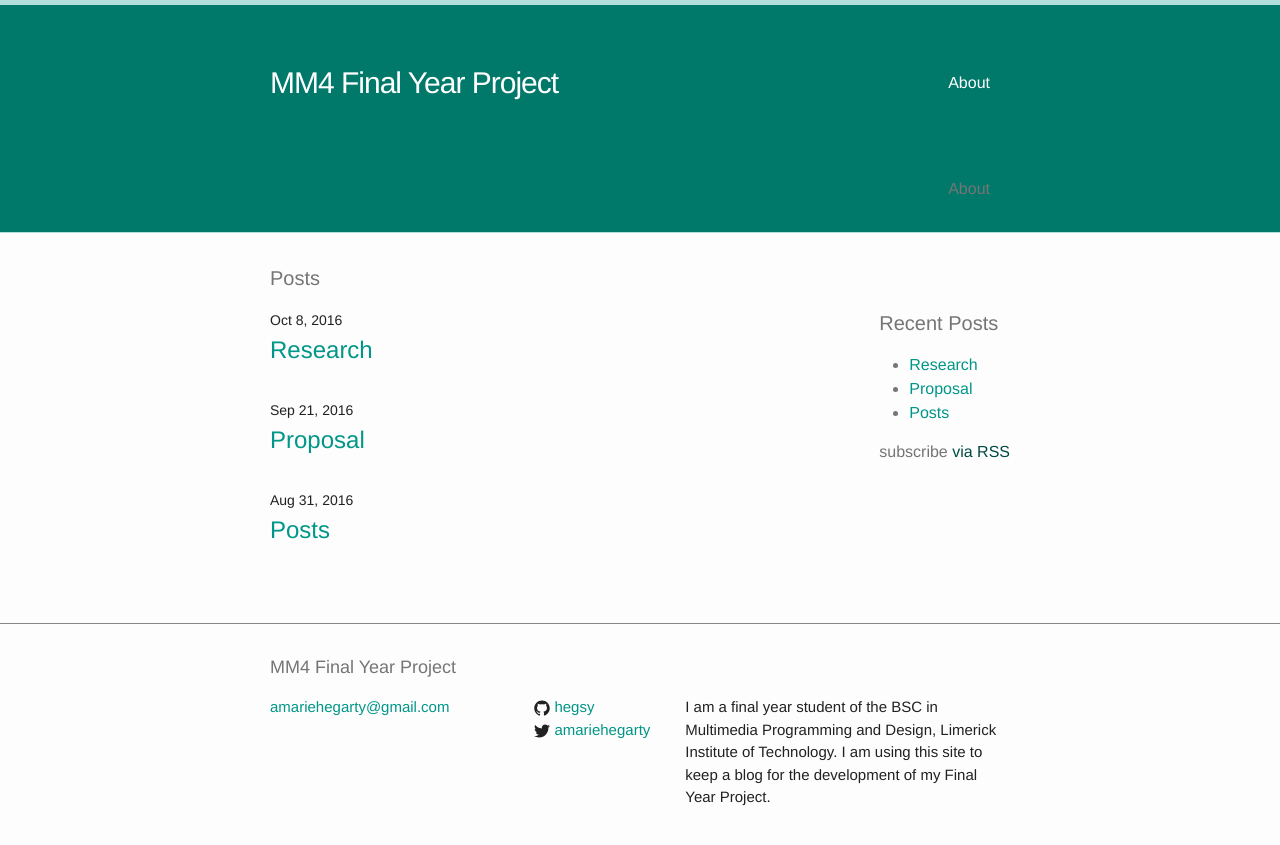
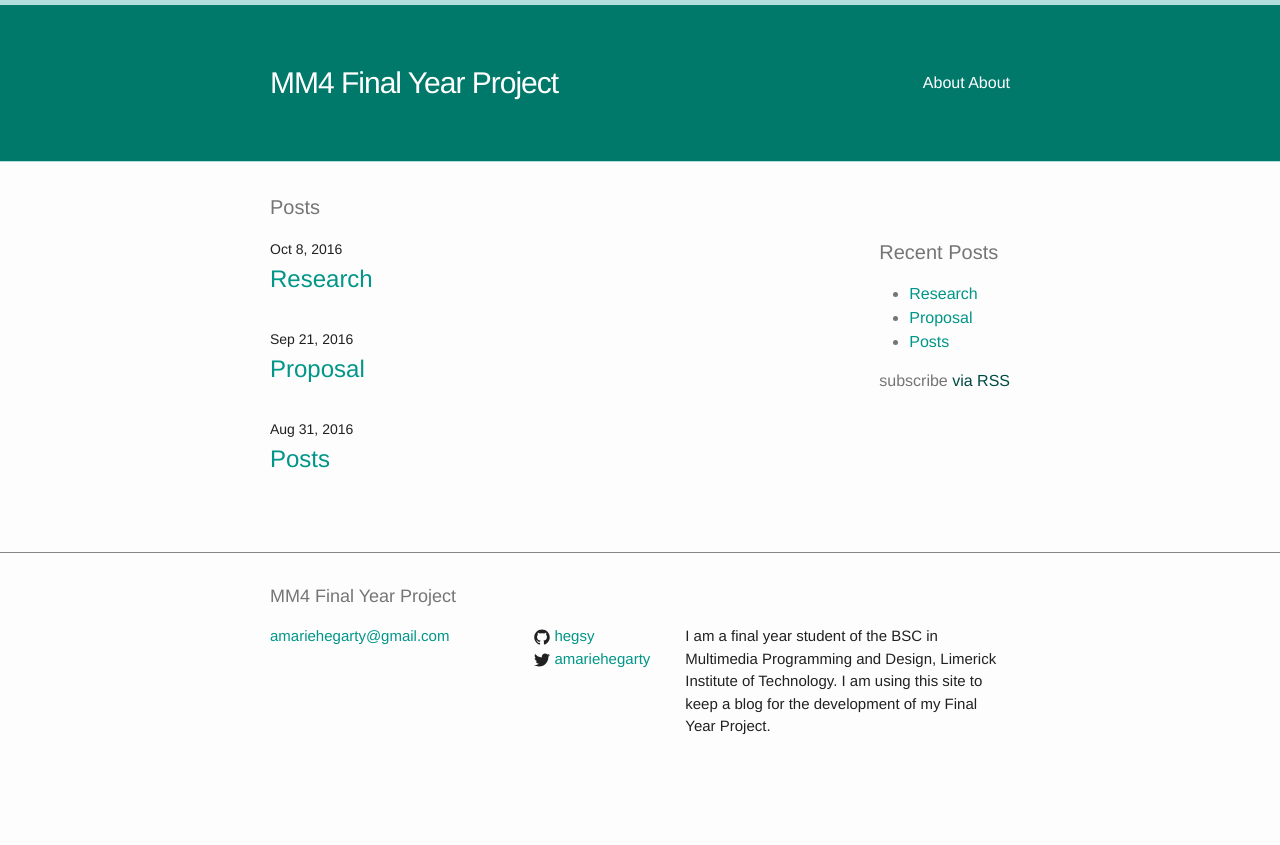
Before and after one commit to hegsy/hegsy.github.io, a Jekyll site: the page built from index.html, in a window 1280 px wide. Shown: the top 845 px of the page. Built offline with Jekyll 4.4.1, drawn with Linux system fonts in a browser that asks for light colours.

Commit message:
header menu

```diff
--- a/_includes/header.html
+++ b/_includes/header.html
@@ -16,8 +16,7 @@
       <div class="trigger">
         {% for my_page in site.pages %}
           {% if my_page.title %}
-          <a class="page-link" href="{{ my_page.url | prepend: site.baseurl }}">{{ my_page.title }}</a>
-          <p>About</p>
+          <a class="page-link" href="{{ my_page.url | prepend: site.baseurl }}">{{ my_page.title }} About</a>
           {% endif %}
         {% endfor %}
       </div>
```
